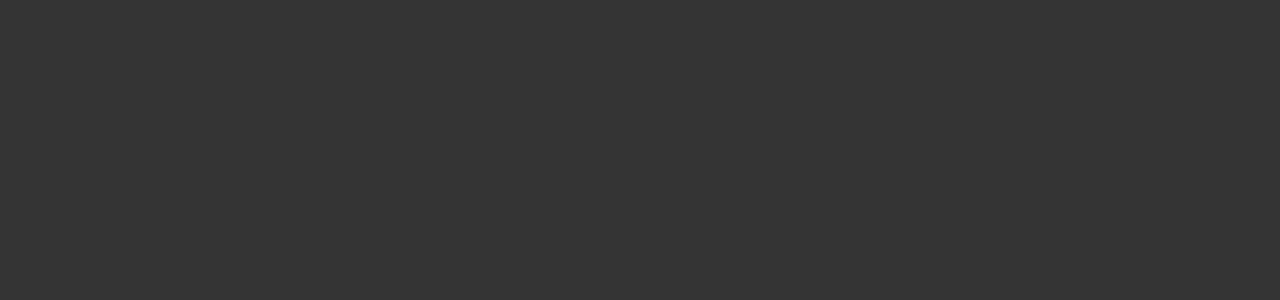
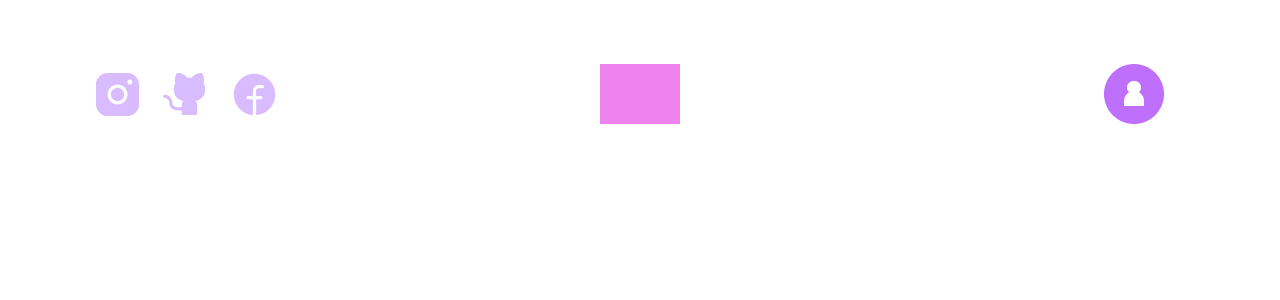
Before and after one commit to kxGeou/ByteBasics, a React (Create React App) app in the folder bytebasics/: page / in a window 1280 px wide. Shown: the top 300 px of the page. Built offline with nearby package versions, Linux system fonts and the light colour scheme.

Commit message:
Header start

```diff
--- a/bytebasics/src/App.js
+++ b/bytebasics/src/App.js
@@ -1,8 +1,23 @@
 import './style/mainPage.scss';
-
+import InstagramLogo from './resources/Icons/instagramVector.jpg';
+import GitHubIcon from './resources/Icons/gitVector.jpg';
+import FacebookIcon from './resources/Icons/facebookVector.jpg';
+import UserIcon from './resources/Icons/userIcon.png';
 function App() {
   return (
     <div className="MainPage">
+        <header>
+            <div className="iconsBox">
+              <img src={InstagramLogo} alt="instagram logo"></img>
+              <img src={GitHubIcon} alt="github logo"></img>
+              <img src={FacebookIcon} alt="facebook logo"></img>
+            </div>
+            <div className="companyLogo"></div>
+            <div className="userIcon">
+              <img src={UserIcon} alt="user icon"></img>
+            </div>
+        </header>
+
     </div>
   );
 }
--- a/bytebasics/src/style/mainPage.scss
+++ b/bytebasics/src/style/mainPage.scss
@@ -10,5 +10,26 @@ $jsColor: #E9D555;
 @tailwind utilities;
 
 body {
-  background-color: #333;
+  padding: 4rem 6rem 0rem 6rem;
+  background-color: white;
 }
+
+header {
+  display: flex;
+  align-items: center;
+  justify-content: space-between;
+  .iconsBox {
+    display: flex;
+    align-items: center;
+    gap: 1.5rem;
+    width: 5rem;
+  }
+  .userIcon {
+    width: 5rem;
+  }
+  .companyLogo{
+    width: 5rem;
+    height: 3.7rem;
+    background-color: violet;
+  }
+}
```
Also changed, not shown: bytebasics/src/resources/Icons/userIcon.png (added).
